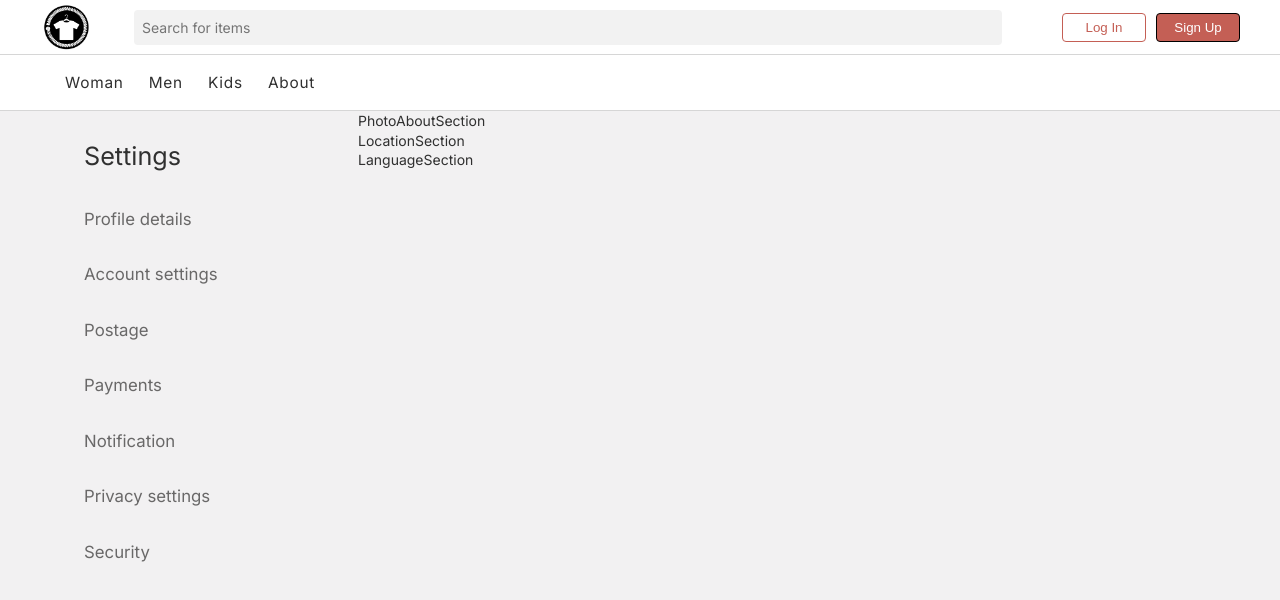
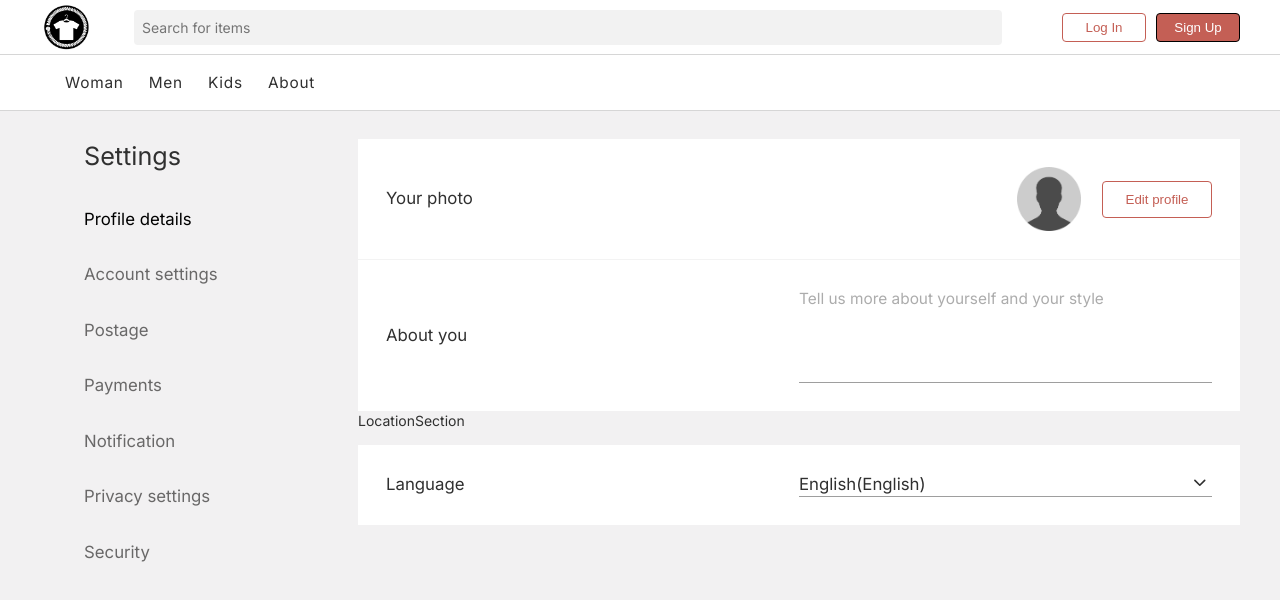
Before and after one commit to exelimpichment/ciuchy-frontend, a Next.js app: page /user/1/settings in a window 1280 px wide. Shown: the top 600 px of the page. Built offline with nearby package versions, Linux system fonts and the light colour scheme; no server answers.

Commit message:
language selector

```diff
--- a/components/NewItem/TitleSetter.tsx
+++ b/components/NewItem/TitleSetter.tsx
@@ -15,7 +15,7 @@ function TitleSetter({
     <TitleSetterWrapper>
       <div className="titleSetterWrapper__title">
         <p className="titleSetterWrapper__text">Title</p>
-        <label htmlFor="category"></label>
+        <label htmlFor="title"></label>
         <input
           onChange={handleChange}
           value={sellItemFormData.title}
@@ -31,7 +31,7 @@ function TitleSetter({
 
       <div className="titleSetterWrapper__description">
         <p className="titleSetterWrapper__text">Describe your item</p>
-        <label htmlFor="category"></label>
+        <label htmlFor="description"></label>
         <textarea
           value={sellItemFormData.description}
           onChange={handleChange}
--- /dev/null
+++ b/components/Settings/ProfileDetails/ChoosePhotoButton.tsx
@@ -0,0 +1,32 @@
+import styled from 'styled-components';
+
+function ChoosePhotoButton() {
+  return (
+    <ChoosePhotoButtonWrapper type="button">
+      Edit profile
+    </ChoosePhotoButtonWrapper>
+  );
+}
+
+export default ChoosePhotoButton;
+
+const ChoosePhotoButtonWrapper = styled.button`
+  display: flex;
+  align-items: center;
+  justify-content: center;
+
+  margin-left: 1.5rem;
+  padding: 10px 20px;
+  border: 1px solid #c45f55;
+  border-radius: 4px;
+  color: #c45f55;
+  font-weight: 500;
+  min-height: 35px;
+  min-width: 110px;
+  cursor: pointer;
+
+  &:hover {
+    background-color: #e6e6e6;
+    transition: all ease 0.5s;
+  }
+`;
--- /dev/null
+++ b/components/Settings/ProfileDetails/DropdownLanguage/DropdownLanguageContainer.tsx
@@ -0,0 +1,59 @@
+import styled from 'styled-components';
+import DropdownLanguageLine from './DropdownLanguageLine';
+
+interface Language {
+  key: number;
+  name: 'English(English)' | 'Украінська(Ukrainian)' | 'Polski(Polish)';
+}
+
+const languages: Language[] = [
+  { key: 0, name: 'English(English)' },
+  { key: 1, name: 'Украінська(Ukrainian)' },
+  { key: 2, name: 'Polski(Polish)' },
+];
+
+interface IDropdownLanguageContainerProps {
+  language: 'English(English)' | 'Украінська(Ukrainian)' | 'Polski(Polish)';
+  handleLanguageChange: ({
+    text,
+  }: {
+    text: 'English(English)' | 'Украінська(Ukrainian)' | 'Polski(Polish)';
+  }) => void;
+}
+
+const DropdownLanguageContainer: React.FC<IDropdownLanguageContainerProps> = ({
+  language,
+  handleLanguageChange,
+}) => {
+  return (
+    <DropdownLanguageContainerWrapper>
+      <ul>
+        {languages.map(({ key, name }) => (
+          <DropdownLanguageLine
+            key={key}
+            text={name}
+            language={language}
+            handleLanguageChange={handleLanguageChange}
+          />
+        ))}
+      </ul>
+    </DropdownLanguageContainerWrapper>
+  );
+};
+
+export default DropdownLanguageContainer;
+
+const DropdownLanguageContainerWrapper = styled.div`
+  background-color: #fff;
+  max-height: 400px;
+  overflow: scroll;
+  width: 100%;
+  position: absolute;
+  left: 0;
+  z-index: 10;
+  box-shadow: 0 2px 4px rgba(0, 0, 0, 0.2);
+
+  &::-webkit-scrollbar {
+    display: none;
+  }
+`;
--- /dev/null
+++ b/components/Settings/ProfileDetails/DropdownLanguage/DropdownLanguageLine.tsx
@@ -0,0 +1,53 @@
+import { ImRadioChecked2, ImRadioUnchecked } from 'react-icons/im';
+import styled from 'styled-components';
+
+interface IDropdownLanguageLineProps {
+  text: 'English(English)' | 'Украінська(Ukrainian)' | 'Polski(Polish)';
+  language: 'English(English)' | 'Украінська(Ukrainian)' | 'Polski(Polish)';
+  handleLanguageChange: ({
+    text,
+  }: {
+    text: 'English(English)' | 'Украінська(Ukrainian)' | 'Polski(Polish)';
+  }) => void;
+}
+
+const DropdownLanguageLine: React.FC<IDropdownLanguageLineProps> = ({
+  text,
+  language,
+  handleLanguageChange,
+}) => {
+  const radio = language === text ? <ImRadioChecked2 /> : <ImRadioUnchecked />;
+
+  console.log(text);
+
+  return (
+    <DropdownLanguageLineWrapper>
+      <p className="dropdownLanguageLine__inner"> {text} </p>
+      <button
+        onClick={() => handleLanguageChange({ text })}
+        type="button"
+        style={language !== text ? { color: '#ccc' } : { color: '#c45f55' }}
+        className="dropdownLanguageLine__swg-container"
+      >
+        {radio}
+      </button>
+    </DropdownLanguageLineWrapper>
+  );
+};
+
+export default DropdownLanguageLine;
+
+const DropdownLanguageLineWrapper = styled.li`
+  display: flex;
+  justify-content: space-between;
+  align-items: center;
+  padding: 16px;
+
+  .dropdownLanguageLine__swg-container {
+    font-size: 1.3rem;
+    display: flex;
+    align-items: center;
+    justify-content: center;
+    cursor: pointer;
+  }
+`;
--- a/components/Settings/ProfileDetails/LanguageSection.tsx
+++ b/components/Settings/ProfileDetails/LanguageSection.tsx
@@ -1,5 +1,86 @@
+import { useState } from 'react';
+import { TbChevronDown } from 'react-icons/tb';
+import styled from 'styled-components';
+import DropdownLanguageContainer from './DropdownLanguage/DropdownLanguageContainer';
+type ILanguage =
+  | 'English(English)'
+  | 'Украінська(Ukrainian)'
+  | 'Polski(Polish)';
+
 function LanguageSection() {
-  return <div>LanguageSection</div>;
+  const [dropdownOpen, setDropdownOpen] = useState<boolean>(false);
+  const [language, setLanguage] = useState<ILanguage>('English(English)');
+
+  const handleLanguageDropdownOpen = () => {
+    setDropdownOpen(!dropdownOpen);
+  };
+
+  const handleLanguageChange = ({ text }: { text: ILanguage }) => {
+    console.log(language);
+
+    setLanguage(text);
+    // setDropdownOpen(false);
+  };
+
+  return (
+    <LanguageSectionWrapper>
+      <div className="language-section__inner">
+        <p className="language-section__text">Language</p>
+      </div>
+      <div className="language-section__selector-container">
+        <div
+          className="selector__chevron-container"
+          onClick={handleLanguageDropdownOpen}
+        >
+          <TbChevronDown
+            style={dropdownOpen ? { transform: 'rotate(180deg)' } : undefined}
+          />
+        </div>
+        <label htmlFor="selector"></label>
+        <input
+          type="text"
+          name="selector"
+          value={language}
+          readOnly
+          onClick={handleLanguageDropdownOpen}
+        />
+        {dropdownOpen && (
+          <DropdownLanguageContainer
+            language={language}
+            handleLanguageChange={handleLanguageChange}
+          />
+        )}
+      </div>
+    </LanguageSectionWrapper>
+  );
 }
 
 export default LanguageSection;
+
+const LanguageSectionWrapper = styled.div`
+  display: flex;
+  align-items: center;
+  justify-content: space-between;
+  margin-top: 1rem;
+  background-color: #fff;
+  font-size: 1.2rem;
+  padding: 2rem;
+
+  .language-section__selector-container {
+    min-width: 50%;
+    position: relative;
+
+    .selector__chevron-container {
+      position: absolute;
+      font-size: 1.4rem;
+      right: 2px;
+      top: 0;
+    }
+
+    input {
+      all: unset;
+      border-bottom: #9e9e9e 1px solid;
+      min-width: 100%;
+    }
+  }
+`;
--- a/components/Settings/ProfileDetails/PhotoAboutSection.tsx
+++ b/components/Settings/ProfileDetails/PhotoAboutSection.tsx
@@ -1,5 +1,74 @@
+import Image from 'next/image';
+import styled from 'styled-components';
+import profileUrl from '../../../public/user.png';
+import ChoosePhotoButton from './ChoosePhotoButton';
+
 function PhotoAboutSection() {
-  return <div>PhotoAboutSection</div>;
+  return (
+    <PhotoAboutSectionWrapper>
+      <div
+        className="photos-about__your-photo"
+        style={{ borderBottom: '#f3f3f3  1px solid' }}
+      >
+        <p className="photos-about__text">Your photo</p>
+        <div className="photos-about__interactive-panel">
+          <Image
+            src={profileUrl}
+            width={64}
+            height={64}
+            alt="Picture of the author"
+          />
+          <ChoosePhotoButton />
+        </div>
+      </div>
+      <div className="photos-about__your-text">
+        <p className="photos-about__text">About you</p>
+        <label htmlFor="aboutYou"></label>
+        <textarea
+          placeholder="Tell us more about yourself and your style"
+          rows={4}
+          name="description"
+          autoComplete="off"
+          minLength={10}
+          maxLength={200}
+        />
+      </div>
+    </PhotoAboutSectionWrapper>
+  );
 }
 
 export default PhotoAboutSection;
+
+const PhotoAboutSectionWrapper = styled.div`
+  margin-top: 2rem;
+
+  .photos-about__your-text,
+  .photos-about__your-photo {
+    padding: 2rem;
+    display: flex;
+    align-items: center;
+    justify-content: space-between;
+    font-size: 1.2rem;
+
+    textarea {
+      all: unset;
+      border-bottom: #9e9e9e 1px solid;
+      min-width: 50%;
+      &::placeholder {
+        font-size: 1.1rem;
+        color: #acacac;
+      }
+
+      &:focus {
+        border-bottom: 1px #c45f55 solid;
+      }
+    }
+  }
+
+  background-color: #fff;
+  .photos-about__interactive-panel {
+    display: flex;
+    justify-content: center;
+    align-items: center;
+  }
+`;
--- a/components/Settings/SettingsMain.tsx
+++ b/components/Settings/SettingsMain.tsx
@@ -1,3 +1,4 @@
+import styled from 'styled-components';
 import ProfileDetails from './ProfileDetails';
 
 interface SettingsMainProps {
@@ -13,12 +14,16 @@ interface SettingsMainProps {
 
 const SettingsMain: React.FC<SettingsMainProps> = ({ activeSubmenu }) => {
   return (
-    <div>
+    <SettingsMainWrapper>
       {activeSubmenu === 'Profile details' && <ProfileDetails />}
       {/*activeSubmenu === 'Account settings'  <AccountSettings /> */}
       {/* <SettingsSubmenuPlaceholder /> */}
-    </div>
+    </SettingsMainWrapper>
   );
 };
 
 export default SettingsMain;
+
+const SettingsMainWrapper = styled.div`
+  flex-grow: 1;
+`;
--- a/components/Settings/SettingsSidebar.tsx
+++ b/components/Settings/SettingsSidebar.tsx
@@ -13,10 +13,19 @@ const sidebarLinks = [
 
 interface ISettingsSidebarProps {
   handleSettingsSidebarClick: (e: React.MouseEvent<HTMLLIElement>) => void;
+  activeSubmenu:
+    | 'Profile details'
+    | 'Account settings'
+    | 'Postage'
+    | 'Payments'
+    | 'Notifications'
+    | 'Privacy settings'
+    | 'Security';
 }
 
 const SettingsSidebar: React.FC<ISettingsSidebarProps> = ({
   handleSettingsSidebarClick,
+  activeSubmenu,
 }) => {
   return (
     <SettingsSidebarWrapper>
@@ -27,6 +36,7 @@ const SettingsSidebar: React.FC<ISettingsSidebarProps> = ({
             key={key}
             text={text}
             onClick={handleSettingsSidebarClick}
+            activeSubmenu={activeSubmenu}
           />
         ))}
       </ul>
--- a/components/Settings/SidebarLink.tsx
+++ b/components/Settings/SidebarLink.tsx
@@ -3,12 +3,29 @@ import styled from 'styled-components';
 interface ISidebarLinkProps {
   text: string;
   onClick: (e: React.MouseEvent<HTMLLIElement>) => void;
+  activeSubmenu:
+    | 'Profile details'
+    | 'Account settings'
+    | 'Postage'
+    | 'Payments'
+    | 'Notifications'
+    | 'Privacy settings'
+    | 'Security';
 }
 
-const SidebarLink: React.FC<ISidebarLinkProps> = ({ text, onClick }) => {
+const SidebarLink: React.FC<ISidebarLinkProps> = ({
+  text,
+  onClick,
+  activeSubmenu,
+}) => {
   return (
     <SidebarLinkWrapper>
-      <li onClick={onClick}>{text}</li>
+      <li
+        onClick={onClick}
+        style={activeSubmenu === text ? { color: 'black' } : undefined}
+      >
+        {text}
+      </li>
     </SidebarLinkWrapper>
   );
 };
--- a/pages/user/[uid]/settings/index.tsx
+++ b/pages/user/[uid]/settings/index.tsx
@@ -32,6 +32,7 @@ function Settings() {
         <div className="settingsWrapper__inner">
           <SettingsSidebar
             handleSettingsSidebarClick={handleSettingsSidebarClick}
+            activeSubmenu={activeSubmenu}
           />
           <SettingsMain activeSubmenu={activeSubmenu} />
         </div>
```
